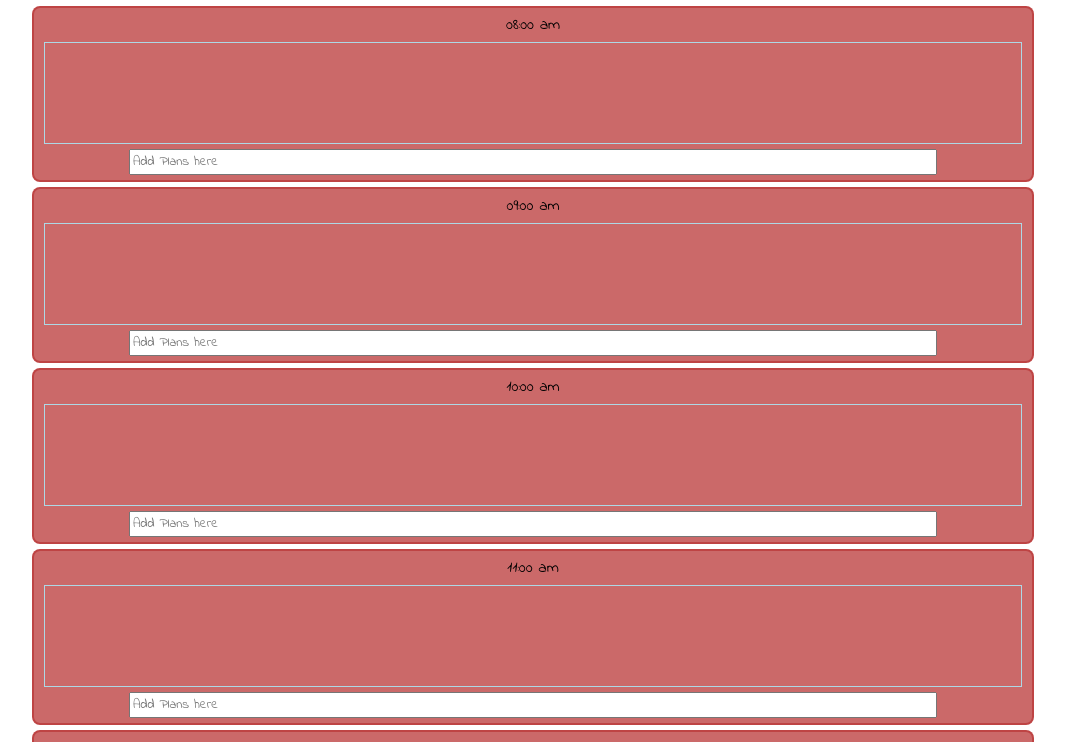
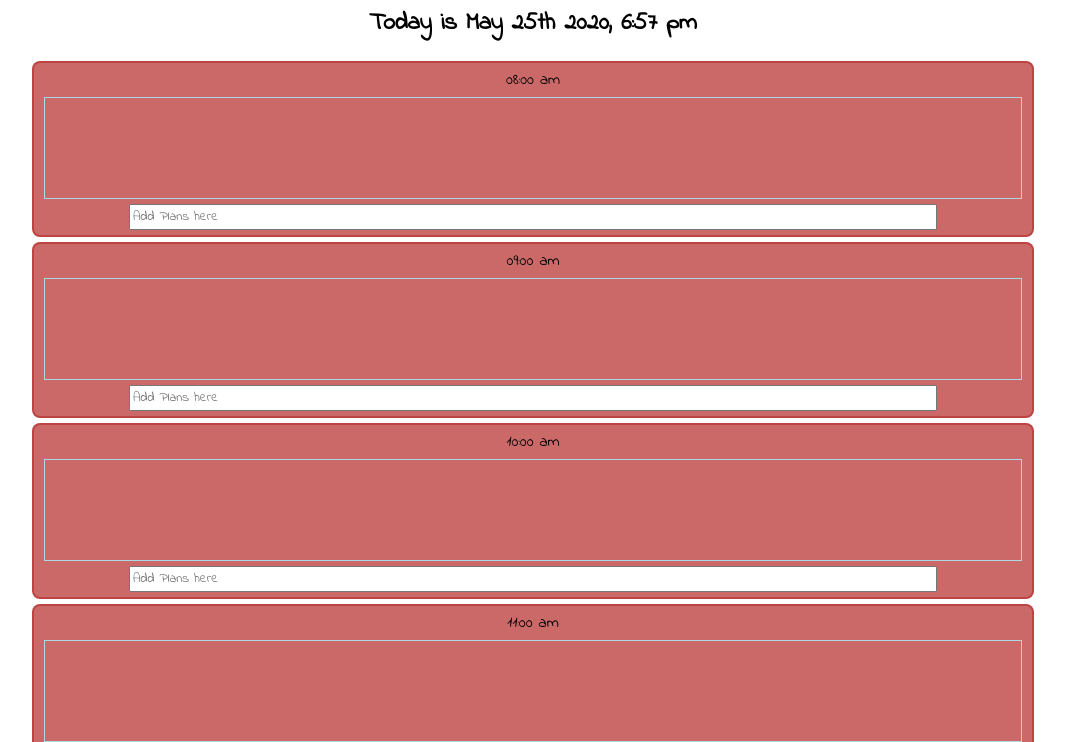
Before and after one commit to mollygilbert389/dailyWorkPlanner, a plain HTML site: page index.html in a window 1280 px wide. Shown: the part 84-826 px from the top of the page, without its empty margins (107-1172 px from the left). Drawn offline with nearby package versions, Linux system fonts and the light colour scheme.

Commit message:
adding date

```diff
--- a/app.js
+++ b/app.js
@@ -1,10 +1,15 @@
 $(document).ready(function(){
-    let currentDayofWeek = moment().format("[Today is] dddd")
+    let currentDayofWeek = moment().format("[Today is] MMMM Do YYYY, h:mm a")
     let currentTime = moment().format('h:mm a')
 
     let dailyPlannerTimes = ['08:00 am', '09:00 am', '10:00 am', '11:00 am', "12:00 pm", '1:00 pm', '2:00pm', '3:00pm', '4:00 pm', '5:00pm']
 
+
+    $('#currentDate').append(currentDayofWeek)
+
     for (i=0;i<dailyPlannerTimes.length;i++) {
+
+
         if (currentTime > dailyPlannerTimes[i]) {
             newDailyPlannerSpace = $('<div>')
             outerBox = $('<div>')
--- a/index.html
+++ b/index.html
@@ -11,6 +11,7 @@
 </head>
 <body>
     <h1 id="titleName">Daily Work Scheduler</h1>
+    <h2 id="currentDate"></h2>
 
     <div id="meetingSpaces" class="scheduleHolder">
     </div>
```
